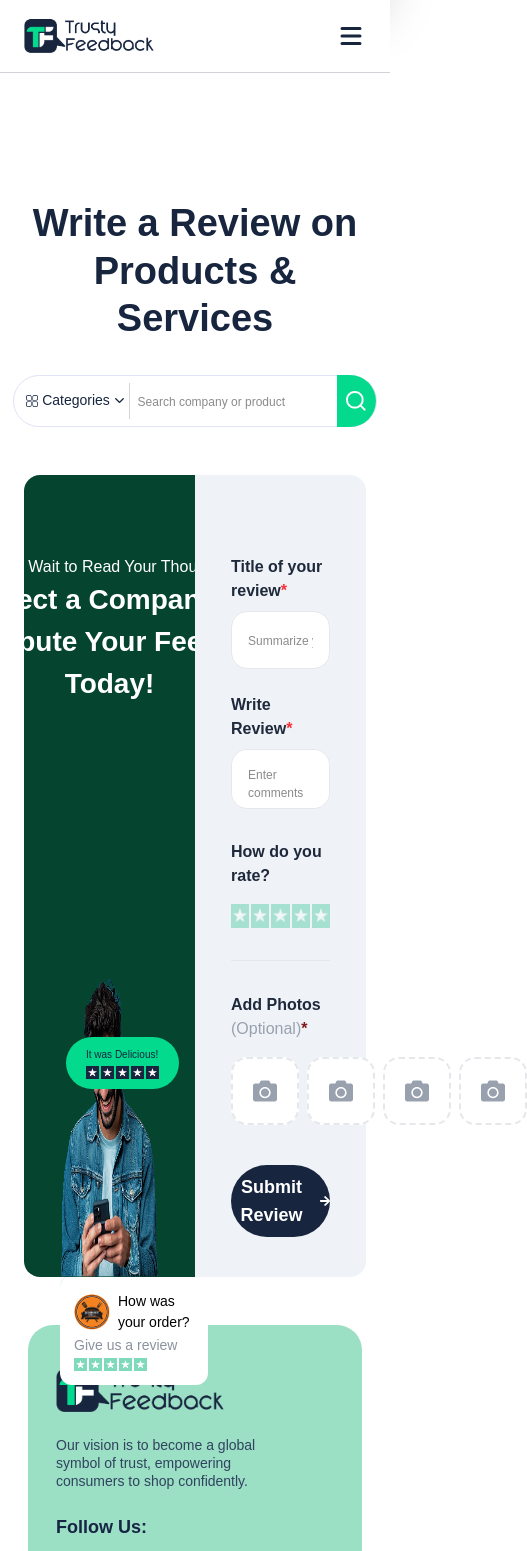
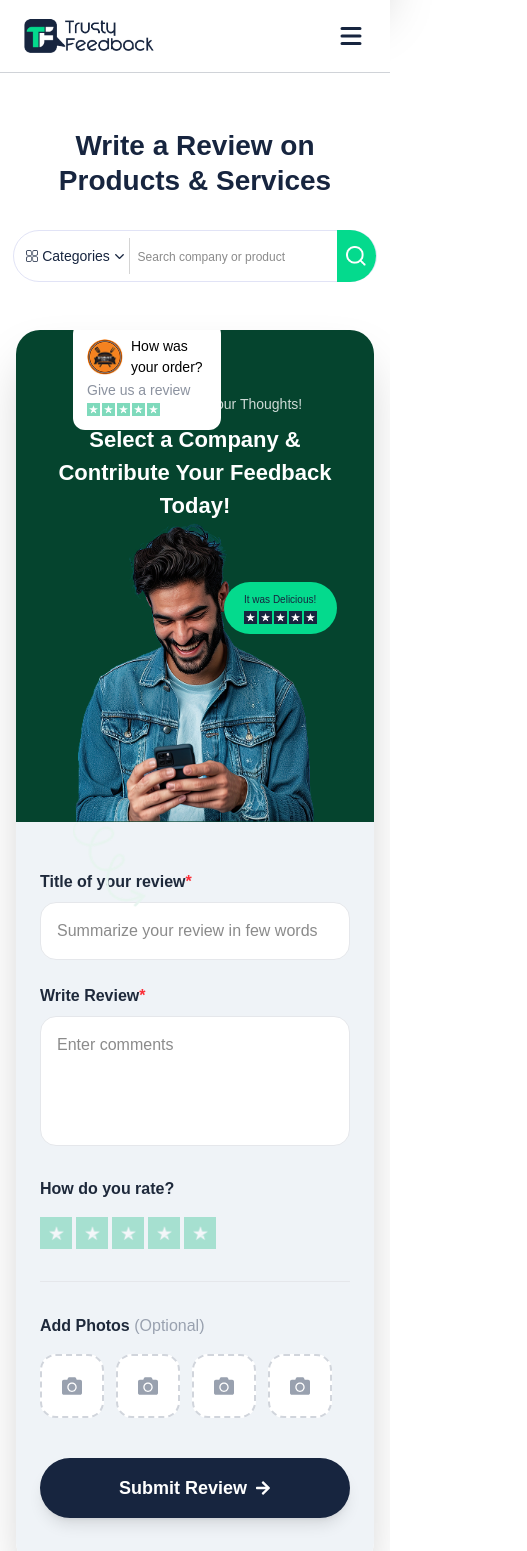
Before and after one commit to Malaika13ai/next-first, a Next.js app: page /write in a window 390 px wide. Shown: the top 1551 px of the page, 527 px wide, since content can reach past the window. Built offline with nearby package versions, Linux system fonts and the light colour scheme.

Commit message:
setting responsiveness

```diff
--- a/app/login/page.js
+++ b/app/login/page.js
@@ -1,70 +1,112 @@
+"use client"
 import Image from 'next/image'
-import React from 'react'
+import React, { useState } from 'react'
 import { FaArrowRight } from 'react-icons/fa'
 
-function page() {
+function LoginPage() {
+    const [email, setEmail] = useState('');
+    const [error, setError] = useState('');
+
+    const handleEmailChange = (e) => {
+        setEmail(e.target.value);
+        if (error) setError('');
+    };
+
+    const handleSubmit = (e) => {
+        e.preventDefault();
+        const emailRegex = /^[a-zA-Z0-9._%+-]+@[a-zA-Z0-9.-]+\.[a-zA-Z]{2,}$/;
+
+        if (!email) {
+            setError('Email is required');
+        } else if (!emailRegex.test(email)) {
+            setError('Please enter a valid email address');
+        } else {
+            setError('');
+            alert('Form submitted successfully!');
+        }
+    };
+
     return (
-      <div className='pb-8 flex items-center px-6 md:px-20 lg:px-10 xl:px-45 flex-col pt-50'>
-        <p className='text-[16px] text-center mb2'>Log In Now</p>
-       <p className="font-semibold text-[38px] text-center text-[#17253F] mb-8 leading-tight ">
+
+        <div className='pb-20 flex items-center px-6 md:px-12 xl:px-45 flex-col pt-16 md:pt-28'>
+            <p className='text-[16px] text-center mb-2'>Log In Now</p>
+            <h1 className="font-semibold text-[30px] md:text-[38px] text-center text-[#17253F] mb-8 leading-tight">
                 Read. Write. Discover.
-        </p>
+            </h1>
+
+            <div className='flex flex-col md:flex-row w-full mt-12 shadow-2xl rounded-3xl overflow-hidden max-w-[1100px]'>
 
 
-        <div className='flex w-full mt-12'>
-<div className='w-[50%] relative bg-[#05442E] pt-20 px-9 rounded-tl-2xl rounded-bl-2xl flex flex-col items-center justify-between '>
-<div>
-   <p className='font-bold text-[28px] text-[#FFFFFF] text-center w-98'>Be Part of the Millions Giving Feedback Daily!</p>
-               <Image src="/Vector.png" alt="arrow-twist" height={79} width={73} className='absolute top-40 left-20 lg:w-18 lg:h-20 z-20'/>
+                <div className='w-full md:w-1/2 relative bg-[#05442E] py-10 md:py-10 px-9 flex flex-col items-center text-center overflow-hidden min-h-[300px] md:min-h-[550px]'>
+                    <h2 className='font-bold text-[24px] lg:text-[32px] text-white max-w-[300px] leading-tight z-10'>
+                        Be Part of the Millions Giving Feedback Daily!
+                    </h2>
 
-    </div>
 
-</div>
-<div className='w-[50%] bg-[#EFF3F7]  pt-20 px-9 pb-10 rounded-tr-2xl rounded-br-2xl '>
-
-            <p className="font-semibold text-[30px] text-center mb-8 leading-tight ">
-        Log in or sign up below
-        </p>
-
- <div className='flex gap-2'>
-    <div className='bg-[#FFFF] rounded-2xl border border-gray-200 px-9 py-4'>
-               <Image src="/gl.png" alt="google" height={79} width={73} className='w-6.5 h-6.5 '/>
-
-    </div>
-       <div className='bg-blue-500 rounded-2xl border border-gray-200 px-9 py-4'>
-               <Image src="/fb-logo.png" alt="google" height={79} width={73} className='w-6.5 6-7.5 '/>
-
-    </div>
-       <div className='bg-gray-900 rounded-2xl border border-gray-200 px-9 py-4'>
-               <Image src="/apple-logo.png" alt="google" height={79} width={73} className='w-6.5 h-6.5 '/>
-
+                    <div className="absolute md:top-40 md:left-12 pointer-events-none">
+                         <Image
+                            src="/Vector.png"
+                            alt="arrow-twist"
+                            height={79}
+                            width={73}
+                            className='w-12 h-12 md:w-16 md:h-18 lg:w-20 lg:h-22 opacity-40'
+                        />
                     </div>
                 </div>
 
 
-<p className='text-[16px] flex items-center mt-4 mb-4 gap-3'><span className='border border-gray-200 w-full'></span>OR<span className='border border-gray-200 w-full mr-2'></span></p>
+                <div className='w-full md:w-1/2 bg-[#EFF3F7] pt-12 pb-12 px-6 md:px-8 lg:px-16 flex flex-col justify-center'>
+                    <p className="font-semibold text-[24px] lg:text-[30px] text-center mb-8 leading-tight text-[#17253F]">
+                        Log in or sign up below
+                    </p>
 
+
+                    <div className='flex justify-center gap-2 lg:gap-3 mb-8'>
+                        <button className='bg-white rounded-2xl border border-gray-200 p-3 lg:p-4 hover:shadow-md transition-all flex-1 flex justify-center'>
+                            <Image src="/gl.png" alt="google" height={24} width={24} />
+                        </button>
+                        <button className='bg-[#1877F2] rounded-2xl border border-gray-200 p-3 lg:p-4 hover:shadow-md transition-all flex-1 flex justify-center'>
+                            <Image src="/fb-logo.png" alt="facebook" height={24} width={24} />
+                        </button>
+                        <button className='bg-black rounded-2xl border border-gray-200 p-3 lg:p-4 hover:shadow-md transition-all flex-1 flex justify-center'>
+                            <Image src="/apple-logo.png" alt="apple" height={24} width={24} />
+                        </button>
+                    </div>
+
+                    <div className='flex items-center mb-6 gap-3'>
+                        <div className='border-t border-gray-300 flex-grow'></div>
+                        <span className='text-gray-400 text-xs font-bold'>OR</span>
+                        <div className='border-t border-gray-300 flex-grow'></div>
+                    </div>
+
+                    <form onSubmit={handleSubmit} className="w-full">
                         <div className="mb-6">
-        <label className="block text-[#1E293B] font-semibold mb-2">
+                            <label className="block text-[#1E293B] font-semibold text-sm mb-2 ml-1">
                                 Enter Email Address<span className="text-red-500">*</span>
                             </label>
                             <input
                                 type="text"
+                                value={email}
+                                onChange={handleEmailChange}
                                 placeholder="name@gmail.com"
-          className="w-full p-4 rounded-full border border-gray-200 outline-none placeholder:text-[12px]  bg-white"
+                                className={`w-full p-4 rounded-full border outline-none transition-all bg-white text-sm
+                                    ${error ? 'border-red-500 ring-1 ring-red-500' : 'border-gray-200 focus:border-[#17253F]'}`}
                             />
+                            {error && <p className='text-red-500 text-xs mt-2 ml-4'>{error}</p>}
                         </div>
 
-        <button className="w-full bg-[#17253F] text-white p-4 rounded-full font-bold text-[14px] flex items-center justify-center gap-2 hover:bg-[#0F1A2D] transition-all">
-        Continue with email <FaArrowRight size={16} />
+                        <button
+                            type="submit"
+                            className="w-full bg-[#17253F] text-white p-4 rounded-full font-bold text-sm flex items-center justify-center gap-2 hover:bg-[#0F1A2D] transition-transform active:scale-95 shadow-lg shadow-gray-300"
+                        >
+                            Continue with email <FaArrowRight size={14} />
                         </button>
+                    </form>
+                </div>
+
             </div>
         </div>
-</div>
-
     )
 }
 
-
-
-export default page
+export default LoginPage;
--- a/app/page.js
+++ b/app/page.js
@@ -16,7 +16,7 @@ export default function Home() {
 <Insurance />
 <Discover/>
 <Business />
-<Recent recentBg='py-20 flex items-center flex-col relative' twistStyle='absolute right-88 top-25' white='text-[#17253F]'/>
+<Recent recentBg='py-20 flex items-center flex-col relative' twistStyle='absolute right-88 hidden lg:block top-25' white='text-[#17253F]'/>
 </>
   );
 }
--- a/app/write/page.js
+++ b/app/write/page.js
@@ -2,30 +2,78 @@
 import Ratings from '@/src/components/Ratings'
 import SearchBar from '@/src/components/SearchBar'
 import Image from 'next/image'
-import React, { useState } from 'react'
-  import { FaStar, FaCamera, FaArrowRight } from 'react-icons/fa';
-function page() {
+import React, { useState, useRef } from 'react'
+import { FaCamera, FaArrowRight } from 'react-icons/fa';
+
+function ReviewPage() {
     const [rating, setRating] = useState(0);
+    const [title, setTitle] = useState('');
+    const [comment, setComment] = useState('');
+    const [errors, setErrors] = useState({});
+
+
+    const [images, setImages] = useState([null, null, null, null]);
+    const fileInputRefs = useRef([]);
+
     const stars = Array(5).fill(0);
+
+
+    const handleImageChange = (index, e) => {
+        const file = e.target.files[0];
+        if (file) {
+            const reader = new FileReader();
+            reader.onloadend = () => {
+                const newImages = [...images];
+                newImages[index] = reader.result;
+                setImages(newImages);
+            };
+            reader.readAsDataURL(file);
+        }
+    };
+
+    const validateForm = () => {
+        let newErrors = {};
+        if (!title.trim()) newErrors.title = "Review title is required";
+        if (!comment.trim()) newErrors.comment = "Please enter your comments";
+        if (rating === 0) newErrors.rating = "Please select a rating";
+
+        setErrors(newErrors);
+        return Object.keys(newErrors).length === 0;
+    };
+
+    const handleSubmit = (e) => {
+        e.preventDefault();
+        if (validateForm()) {
+            alert("Review Submitted Successfully!");
+
+        }
+    };
+
     return (
-      <div className='pb-8 flex items-center px-6 md:px-20 lg:px-10 xl:px-45 flex-col pt-50'>
-       <p className="font-semibold text-[38px] text-center text-[#17253F] mb-8 leading-tight ">
+        <div className='pb-20 flex items-center px-4 md:px-10 xl:px-45 flex-col pt-32'>
+            <h1 className="font-semibold text-[28px] md:text-[38px] text-center text-[#17253F] mb-8 leading-tight">
                 Write a Review on Products & Services
-        </p>
+            </h1>
 
             <SearchBar searchText="Categories" />
-        <div className='flex w-full mt-12'>
-<div className='w-[50%] bg-[#05442E] pt-20 px-9 rounded-tl-2xl rounded-bl-2xl flex flex-col items-center justify-between '>
-<div>
-    <p className='text-[16px] text-[#FFFFFF] text-center'>Can't Wait to Read Your Thoughts!</p>
-    <p className='font-bold text-[28px] text-[#FFFFFF] text-center w-98'>Select a Company & Contribute Your Feedback Today!</p>
+
+
+            <div className='flex flex-col md:flex-row w-full mt-12 shadow-2xl rounded-3xl overflow-hidden'>
+
+
+                <div className='w-full md:w-1/2 bg-[#05442E] pt-16 md:pt-20 px-6 md:px-9 flex flex-col items-center justify-between min-h-[400px] '>
+                    <div className='z-10 text-center'>
+                        <p className='text-[14px] md:text-[16px] text-[#FFFFFF] opacity-80'>Can't Wait to Read Your Thoughts!</p>
+                        <p className='font-bold text-[22px] md:text-[28px] text-[#FFFFFF] mt-2 max-w-[350px]'>Select a Company & Contribute Your Feedback Today!</p>
                     </div>
-        <div className='relative '>
+
+
+                <div className='relative'>
                   <Image src="/man.png" alt="man" height={500} width={500} className='xl:h-88 xl:w-70 h-75 w-61 relative z-10'/>
-
+                  <div className='rounded-full bg-[#0D5D41] xl:w-70 xl:h-67 lg:w-60 lg:h-60 absolute z-0 top-15'/>
                   <Image src="/Vector.png" alt="arrow-twist" height={79} width={73} className='absolute xl:top-35 xl:right-70 md:top-30 md:right-55 md:w-15 md:h-16 lg:w-18 lg:h-20 z-20'/>
 
-            <div className='bg-white rounded-xl p-3.5 absolute lg:top-3 lg:right-55 md:top-0 md:right-50 xl:w-44.5 lg:w-35 md:w-30 z-20'>
+                  <div className='bg-white rounded-xl p-3.5 absolute lg:-top-20 lg:right-30 md:-top-25 md:right-50 xl:w-44.5 -top-50  lg:w-35 md:w-30 z-20'>
                     <div className='flex gap-2 mb-0.5 items-center md:w-25 w-30 xl:w-40'>
                       <Image src="/elipse.png" height={36} width={36} alt="elipse" />
                       <p className='font-medium text-[14px] md:text-[12px] lg:text-[14px] text-[#000000] w-25'>How was your order?</p>
@@ -40,8 +88,9 @@ const stars = Array(5).fill(0);
                   </div>
                 </div>
                 </div>
-<div className='w-[50%] bg-[#EFF3F7]  pt-20 px-9 pb-10 rounded-tr-2xl rounded-br-2xl '>
 
+
+                <form onSubmit={handleSubmit} className='w-full md:w-1/2 bg-[#EFF3F7] pt-12 md:pt-20 px-6 md:px-12 pb-12'>
 
                     <div className="mb-6">
                         <label className="block text-[#1E293B] font-semibold mb-2">
@@ -49,86 +98,91 @@ const stars = Array(5).fill(0);
                         </label>
                         <input
                             type="text"
+                            value={title}
+                            onChange={(e) => setTitle(e.target.value)}
                             placeholder="Summarize your review in few words"
-          className="w-full p-4 rounded-2xl border border-gray-200 outline-none placeholder:text-[12px] focus:ring-2 focus:ring-blue-500 bg-white"
+                            className={`w-full p-4 rounded-2xl border outline-none bg-white transition-all ${errors.title ? 'border-red-500' : 'border-gray-200'}`}
                         />
+                        {errors.title && <p className="text-red-500 text-xs mt-1">{errors.title}</p>}
                     </div>
-
 
                     <div className="mb-6">
                         <label className="block text-[#1E293B] font-semibold mb-2">
                             Write Review<span className="text-red-500">*</span>
                         </label>
                         <textarea
-          rows="5"
+                            rows="4"
+                            value={comment}
+                            onChange={(e) => setComment(e.target.value)}
                             placeholder="Enter comments"
-          className="w-full p-4 h-15  rounded-2xl border border-gray-200 outline-none focus:ring-2 placeholder:text-[12px] focus:ring-blue-500 bg-white resize-none"
+                            className={`w-full p-4 rounded-2xl border outline-none bg-white resize-none transition-all ${errors.comment ? 'border-red-500' : 'border-gray-200'}`}
                         ></textarea>
+                        {errors.comment && <p className="text-red-500 text-xs mt-1">{errors.comment}</p>}
                     </div>
 
 
                     <div className="mb-8">
                         <label className="block text-[#1E293B] font-semibold mb-4">How do you rate?</label>
-      <div className='flex gap-0.5'>
+                        <div className='flex gap-1'>
                             {stars.map((_, index) => {
                                 const starValue = index + 1;
-
-
                                 const isActive = starValue <= rating;
-
                                 return (
                                     <div
                                         key={index}
                                         onClick={() => setRating(starValue)}
-
-            className={`
-              bg-[#00B57A] w-6 h-6 p-0.5
-              flex items-center justify-center transition-all duration-200
-              ${isActive ? 'opacity-100 text-[#000000]' : 'opacity-30 text-[#FFFFFF]'}
-            `}
+                                        className={`cursor-pointer bg-[#00B57A] w-8 h-8 flex items-center justify-center transition-all ${isActive ? 'opacity-100' : 'opacity-30'}`}
                                     >
-            <Image
-              src="/Subtract.png"
-              height={13}
-              width={13}
-              className="w-full h-full object-contain"
-              alt="star"
-            />
+                                        <Image src="/Subtract.png" height={15} width={15} alt="star" />
                                     </div>
-        )
+                                );
                             })}
                         </div>
-
+                        {errors.rating && <p className="text-red-500 text-xs mt-2">{errors.rating}</p>}
                     </div>
 
                     <hr className="border-gray-200 mb-8" />
 
+
                     <div className="mb-10">
                         <label className="block text-[#1E293B] font-semibold mb-4">
                             Add Photos <span className="text-gray-400 font-normal">(Optional)</span>
-          <span className="text-red-900">*</span>
                         </label>
-        <div className="flex gap-2">
-          {[...Array(4)].map((_, i) => (
+                        <div className="flex flex-wrap gap-3">
+                            {images.map((img, i) => (
+                                <div key={i} className="relative">
+                                    <input
+                                        type="file"
+                                        accept="image/*"
+                                        className="hidden"
+                                        ref={el => fileInputRefs.current[i] = el}
+                                        onChange={(e) => handleImageChange(i, e)}
+                                    />
                                     <div
-              key={i}
-              className="p-5 border-2 border-dashed border-gray-200 rounded-2xl flex items-center justify-center text-gray-400 bg-white cursor-pointer hover:bg-gray-50 transition-colors"
+                                        onClick={() => fileInputRefs.current[i].click()}
+                                        className="w-16 h-16 md:w-20 md:h-20 border-2 border-dashed border-gray-300 rounded-2xl flex items-center justify-center text-gray-400 bg-white cursor-pointer hover:bg-gray-50 overflow-hidden"
                                     >
-              <FaCamera size={24} />
+                                        {img ? (
+                                            <img src={img} alt="preview" className="w-full h-full object-cover" />
+                                        ) : (
+                                            <FaCamera size={20} />
+                                        )}
+                                    </div>
                                 </div>
                             ))}
                         </div>
                     </div>
 
-
-      <button className="w-full bg-[#17253F] text-white pt-2 pb-2 rounded-full font-bold text-lg flex items-center justify-center gap-2 hover:bg-[#0F1A2D] transition-all">
+                    <button
+                        type="submit"
+                        className="w-full bg-[#17253F] text-white py-4 rounded-full font-bold text-lg flex items-center justify-center gap-2 hover:bg-[#0F1A2D] transition-transform active:scale-95 shadow-lg"
+                    >
                         Submit Review <FaArrowRight size={16} />
                     </button>
+                </form>
             </div>
         </div>
-</div>
-
     )
 }
 
-export default page
+export default ReviewPage;
--- a/src/components/SearchBar.jsx
+++ b/src/components/SearchBar.jsx
@@ -1,6 +1,7 @@
 "use client"
 import React, { useState } from 'react'
 import Image from 'next/image'
+import Link from 'next/link';
 
 function SearchBar({searchText}) {
     const [isOpen,setIsOpen] = useState(false);
@@ -17,7 +18,7 @@ const dropDownData = [
     <div className='border border-[#E1E3F6] rounded-4xl bg-[#FFFFFF]  flex items-center justify-between h-13 md:h-16'>
         <div className='flex justify-between items-center gap-0.5 sm:gap-1  px-3 md:px-7 relative'>
       <Image src="/category.png" height={20} width={20} alt="cateogory" className='w-3 h-3 md:w-5 md:h-5'/>
-       <span  className='text-[14px] md:text-[16px] text-[#17253F] ml-0.5 cursor-pointer'>{searchText}</span>
+       <span  className='text-[14px] md:text-[16px] text-[#17253F] ml-0.5 cursor-pointer'><Link href="/category">{searchText}</Link></span>
        <Image src="/Chevron.png" height={15} width={15} onClick={toggle} alt="chevron"/>
        {isOpen && (
           <div className='bg-[#04DA8D] rounded-lg p-4  absolute top-10 '>
--- a/src/sections/Business.jsx
+++ b/src/sections/Business.jsx
@@ -7,7 +7,7 @@ import { FaArrowRight } from "react-icons/fa";
 
 function Business() {
   return (
-    <div className="mx-7 bg-[#17253F]  rounded-2xl px-34 py-20 flex justify-center gap-14 items-center  ">
+    <div className="mx-7 bg-[#17253F]  rounded-2xl px-34 py-20 flex justify-center gap-14 items-center   flex-col md:flex-row">
       <div>
         <p className="font-semibold text-[32px] text-[#FFFFFF] mb-4 w-125 leading-tight">
           Own a Business? Sign Up Now & Gain Genuine Reviews!
@@ -24,7 +24,7 @@ function Business() {
       </div>
 
       <div className="relative">
-        <Image src="/business.png" height={371} width={360} alt="business" />
+        <Image src="/business.png" height={371} width={360} alt="business" className="xl:w-90 xl:h-92 lg:w-80 lg:h-80 md:w-60 md:h-60 w-60 h-60 sm:w-90 sm:h-92"/>
 
         <div className="absolute top-15 -right-26 bg-[#FFFFFF] rounded-2xl px-3 pt-2 pb-4 text-left w-[183px] shadow-xl ">
 
--- a/src/sections/Discover.jsx
+++ b/src/sections/Discover.jsx
@@ -15,7 +15,7 @@ function Discover() {
         <div className='pb-20 md:pt-70 pt-180'>
             <p className='font-semibold text-[38px] mb-15 text-center'>Discover What People Like and Dislike</p>
 
-            <div className='pl-34 mb-8'>
+            <div className='pl-6 md:pl-24 lg-34 mb-8'>
                 <Marquee
                     speed={40}
                     pauseOnHover={true}
@@ -28,7 +28,7 @@ function Discover() {
             </div>
 
 
-            <div className='pr-34'>
+            <div className='pr-6 md:pr-14 lg-pr-34'>
                 <Marquee
                     direction="right"
                     speed={40}
--- a/src/sections/Insurance.jsx
+++ b/src/sections/Insurance.jsx
@@ -108,7 +108,7 @@ function Insurance() {
             </div>
 
 
-            <div className="absolute left-0 -bottom-60 right-0 flex justify-center">
+            <div className="absolute left-0 -bottom-100 right-0 flex justify-center">
                 <Trusty />
             </div>
         </div>
--- a/src/sections/Navbar.jsx
+++ b/src/sections/Navbar.jsx
@@ -22,7 +22,7 @@ function Navbar() {
 
         <nav className='hidden lg:gap-4 lg:flex items-center gap-7'>
           <Link href="/write" className='text-[16px] xl:text-[16px] lg:text-[14px] text-[#17253F]'>Write a review</Link>
-          <Link href="#" className='text-[16px]  xl:text-[16px] lg:text-[14px] text-[#17253F]'>How it Works</Link>
+          <Link href="/work" className='text-[16px]  xl:text-[16px] lg:text-[14px] text-[#17253F]'>How it Works</Link>
           <Link href="/about" className='text-[16px]  xl:text-[16px] lg:text-[14px] text-[#17253F]'>About Us</Link>
           <Link href="/blog" className='text-[16px] lg:text-[14px]  xl:text-[16px] text-[#17253F]'>Blog</Link>
           <Link href="/login" className='text-[16px] lg:text-[14px] text-[#17253F]  xl:text-[16px] font-semibold ml-4'>Log In</Link>
@@ -82,7 +82,7 @@ function Navbar() {
           </div>
 
           <Link href="/write"  className='text-lg text-[#17253F] font-medium py-2 border-b border-gray-100'>Write a review</Link>
-          <Link href="#"  className='text-lg text-[#17253F] font-medium py-2 border-b border-gray-100'>How it Works</Link>
+          <Link href="/work"  className='text-lg text-[#17253F] font-medium py-2 border-b border-gray-100'>How it Works</Link>
           <Link href="/about" className='text-lg text-[#17253F] font-medium py-2 border-b border-gray-100'>About Us</Link>
           <Link href="/blog" className='text-lg text-[#17253F] font-medium py-2 border-b border-gray-100'>Blog</Link>
           <Link href="/login" className='text-lg text-[#17253F] font-bold py-2'>Log In</Link>
--- a/src/sections/Recent.jsx
+++ b/src/sections/Recent.jsx
@@ -5,11 +5,11 @@ import React from 'react'
 function Recent({recentBg,twistStyle,white}) {
   return (
     <div className={recentBg}>
-       <p className={`${white} font-semibold text-[32px] text-center  mb-4 w-125 leading-tight `}>
+       <p className={`${white} font-semibold text-[32px] text-center  mb-4 lg:w-125 w-80 sm:w-100  leading-tight `}>
            Brought Something Recently
         </p>
         <Image src="/twist.png" height={79} width={73} alt="twist" className={twistStyle}/>
-        <p className={`${white} font-normal text-[16px] text-center  mb-7 leading-[1.3] w-130`}>
+        <p className={`${white} font-normal text-[16px] text-center  mb-7 leading-[1.3] lg:w-130 w-80 sm:w-100`}>
       Recently made a purchase? Share your experience to help others & provide feedback to businesses!
         </p>
         <SearchBar searchText="Categories" />
--- a/src/sections/Trusty.jsx
+++ b/src/sections/Trusty.jsx
@@ -6,9 +6,8 @@ import React from 'react'
 
 function Trusty() {
   return (
-    /* Changed to relative and removed the hardcoded top/bottom values.
-       Using -mt (negative margin) to overlap the component above it. */
-    <div className='xl:mx-34 lg:mx-25 mx-auto md:mx-15 bg-[#05442E] rounded-2xl sm:pl-15 sm:pr-9 px-5 md:pt-5 pt-10 flex md:justify-between gap-5 md:gap-0 md:flex-row flex-col items-center md:w-[80%] w-[90%] min-h-[320px] lg:h-80 relative z-20 -mt-32 mb-10'>
+
+    <div className='xl:mx-34 lg:mx-25 mx-auto md:mx-15 bg-[#05442E] rounded-2xl sm:pl-15 sm:pr-9 px-5 md:pt-5 pt-10 flex md:justify-between gap-5 md:gap-0 md:flex-row flex-col items-center md:w-[80%] w-[90%] min-h-[320px] lg:h-83 relative z-20  mb-10'>
 
       <div className="z-10">
         <p className='font-semibold xl:text-[32px] lg:text-[28px] sm:text-[28px] md:text-[24px] text-[22px] text-center md:text-left text-[#FFFFFF] mb-2 xl:w-125 lg:w-100 md:w-70 leading-tight'>
--- a/src/work-section/Dna.jsx
+++ b/src/work-section/Dna.jsx
@@ -10,7 +10,7 @@ function Dna() {
     ];
 
   return (
-    <div className='bg-[#E7F4EF] rounded-tl-xl rounded-tr-xl pl-44 pr-44 py-20 '>
+    <div className='bg-[#E7F4EF] rounded-tl-xl rounded-tr-xl xl:px-44 md:px-20 lg:px-12 px-6  py-20 '>
         <div className='flex gap-2 flex-wrap w-full'>
         {featureData.map((item,index)=>(
             <div key={index} className='sm:w-[47%] w-full'>
```
Lines whose indentation alone changed are shown as unchanged.
